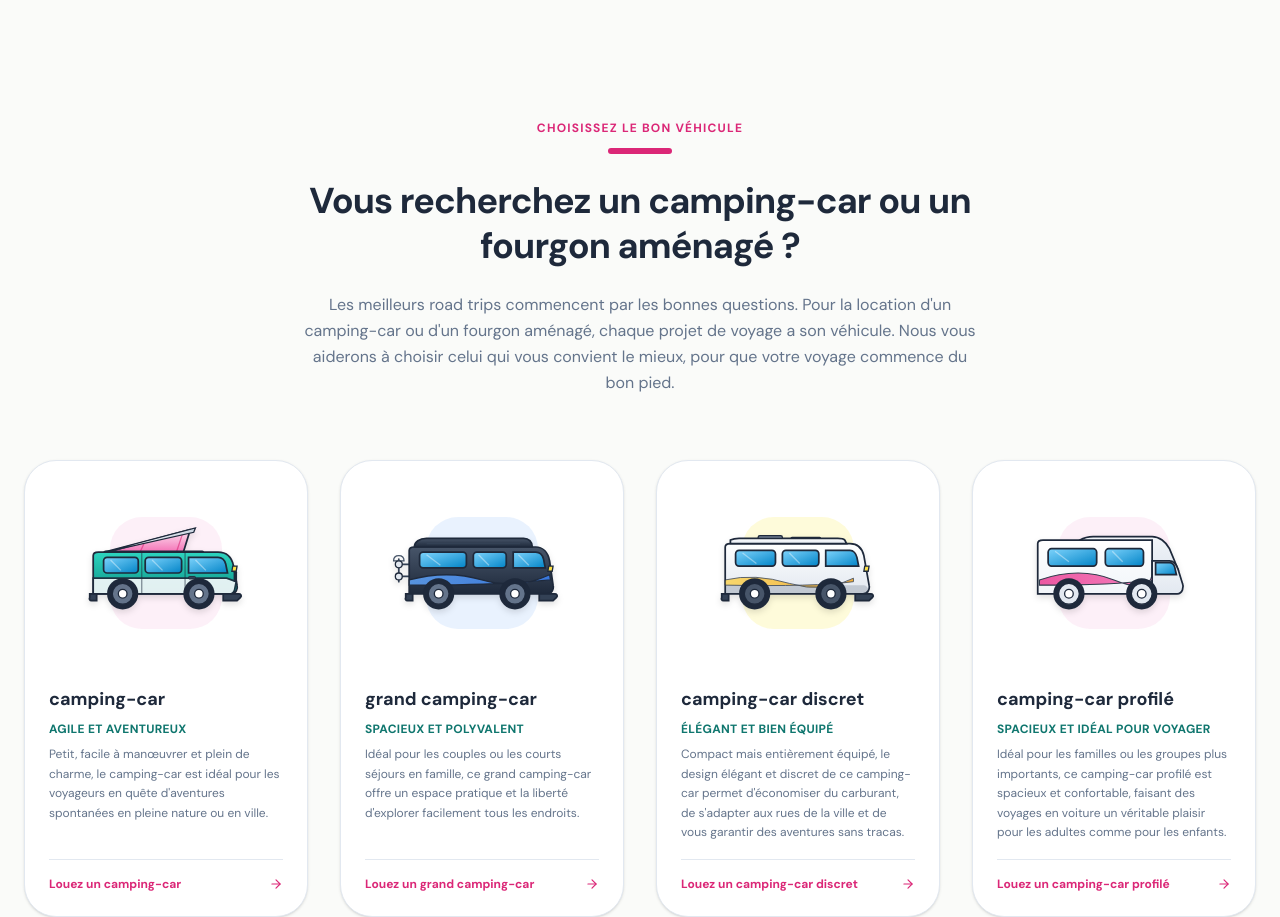
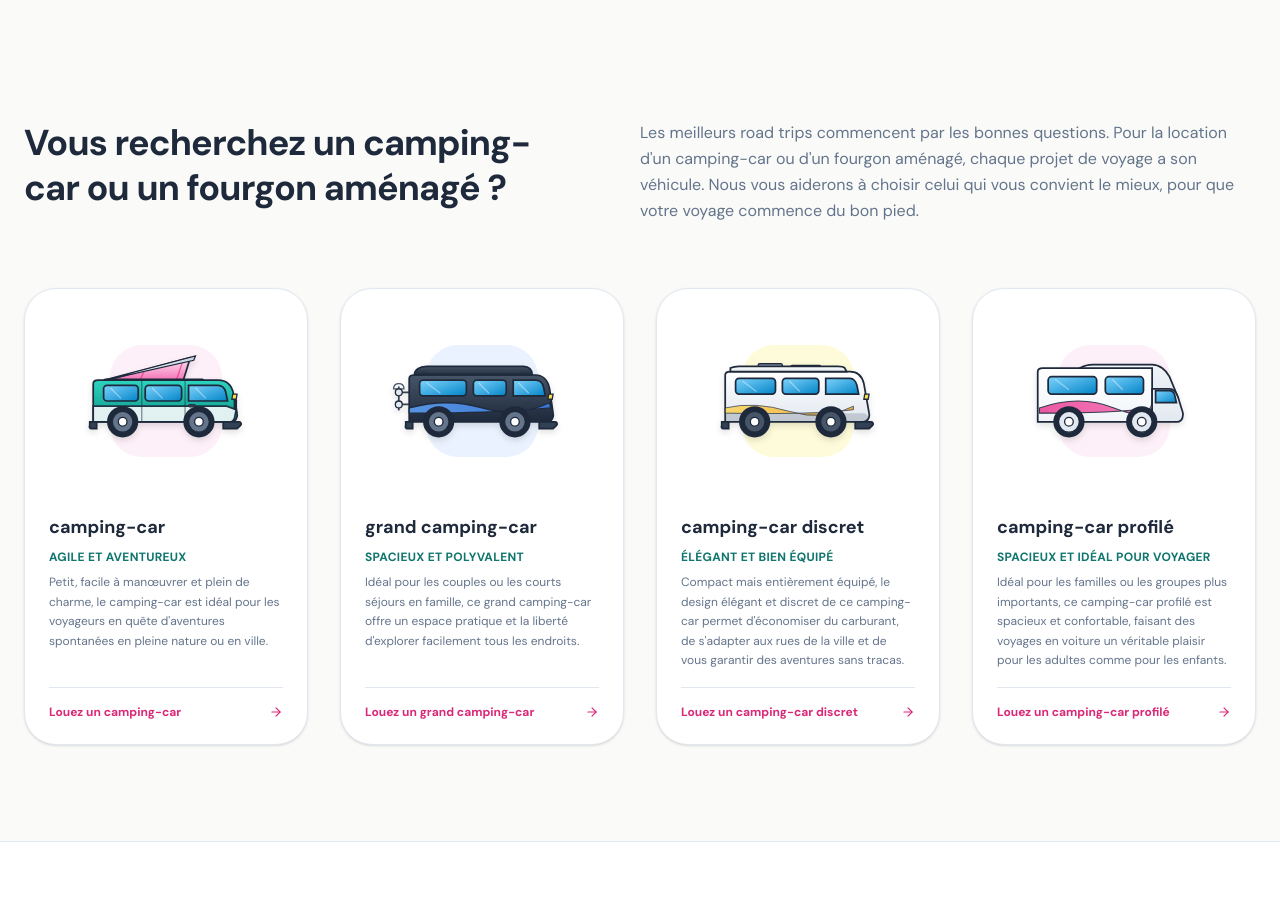
Before and after one commit to nassidkr-sys/Cap-Aventure, a Next.js app: page / in a window 1280 px wide. Shown: the part 1540-2457 px from the top of the page. Built offline with nearby package versions, Linux system fonts and the light colour scheme; no server answers; the database is empty.

Commit message:
Restore split layout for categories section header as requested

```diff
--- a/app/(public)/page.tsx
+++ b/app/(public)/page.tsx
@@ -343,19 +343,17 @@ export default function HomePage() {
 
       {/* 3. Catégories Section */}
       <section className="py-24 px-6 max-w-7xl mx-auto w-full space-y-16">
-        <div className="text-center max-w-3xl mx-auto space-y-6">
-          <div className="space-y-3 flex flex-col items-center">
-            <span className="text-[#DB2777] font-extrabold text-xs uppercase tracking-widest block text-center">
-              Choisissez le bon véhicule
-            </span>
-            <div className="h-1.5 w-16 bg-[#DB2777] rounded-full"></div>
+        <div className="flex flex-col lg:flex-row lg:items-start justify-between gap-8 lg:gap-16">
+          <div className="lg:w-5/12">
+            <h2 className="text-3xl md:text-4xl font-extrabold text-brand-text tracking-tight leading-tight">
+              Vous recherchez un camping-car ou un fourgon aménagé ?
+            </h2>
           </div>
-          <h2 className="text-3xl md:text-4xl font-extrabold text-brand-text tracking-tight leading-tight">
-            Vous recherchez un camping-car ou un fourgon aménagé ?
-          </h2>
-          <p className="text-sm md:text-base text-brand-muted leading-relaxed max-w-2xl mx-auto">
-            Les meilleurs road trips commencent par les bonnes questions. Pour la location d'un camping-car ou d'un fourgon aménagé, chaque projet de voyage a son véhicule. Nous vous aiderons à choisir celui qui vous convient le mieux, pour que votre voyage commence du bon pied.
-          </p>
+          <div className="lg:w-6/12">
+            <p className="text-sm md:text-base text-brand-muted leading-relaxed">
+              Les meilleurs road trips commencent par les bonnes questions. Pour la location d'un camping-car ou d'un fourgon aménagé, chaque projet de voyage a son véhicule. Nous vous aiderons à choisir celui qui vous convient le mieux, pour que votre voyage commence du bon pied.
+            </p>
+          </div>
         </div>
 
         <div className="grid grid-cols-1 sm:grid-cols-2 lg:grid-cols-4 gap-8">
```
